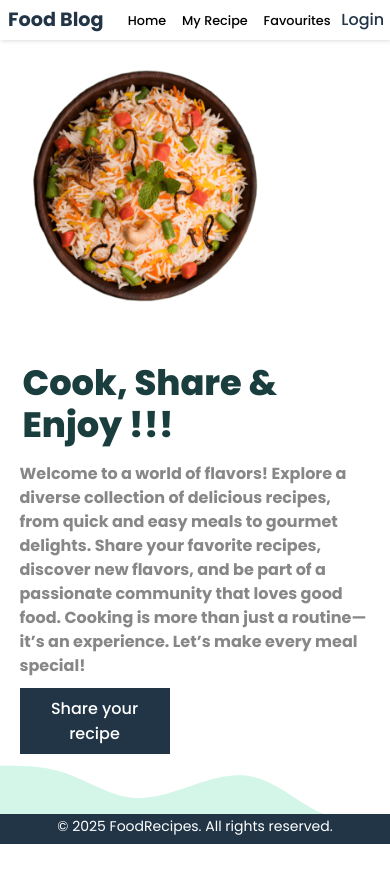
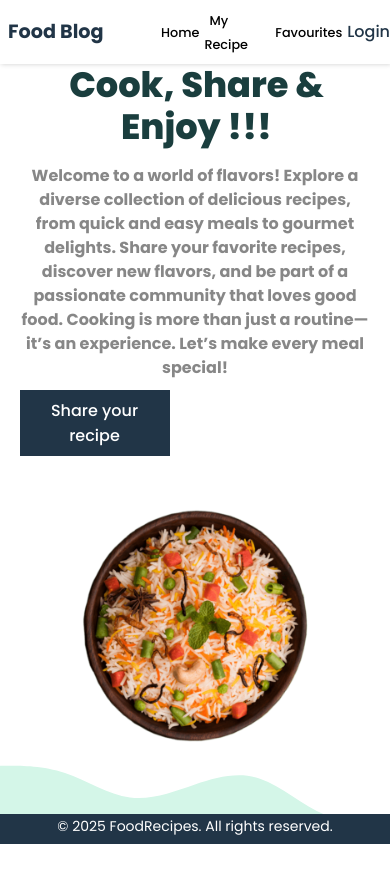
Before and after one commit to Prerana266/deploying-recipe-sharing-platform, a React (Vite) app in the folder frontend/food-blog-app/: page /favRecipe in a window 390 px wide. Shown: the top 882 px of the page. Built offline with nearby package versions, Linux system fonts and the light colour scheme; the HTML template or start-up script is replaced by a standard one.

Commit message:
Update App.css

```diff
--- a/frontend/food-blog-app/src/App.css
+++ b/frontend/food-blog-app/src/App.css
@@ -474,31 +474,91 @@ section{
     top: 15%;
   }
 }
+
+
+
+
+
+
 /* Mobile: 320px - 767px */
 @media (max-width: 767px) {
-  /* ... (keep your existing mobile styles) ... */
-
-  /* Add image responsiveness */
-  .home .right img {
-    width: 250px;  /* Reduced from 320px */
-    height: auto;  /* Maintain aspect ratio */
-    max-width: 100%; /* Prevent overflow */
+  /* Header adjustments (keep existing) */
+  header ul {
+    width: 60%;
+    height: auto;
+    padding: 0.5rem 0;
   }
 
-  /* Optional: Adjust home section layout */
+  header h2 {
+    font-size: 1.2rem;
+    margin-left: 0.5rem;
+  }
+
+  /* Home section - NEW LAYOUT */
+  .home {
+    flex-direction: column;
+    gap: 2rem;
+    margin-top: 4rem;
+  }
+
+  /* Image responsiveness - UPDATED */
+  .home .right img {
+    width: 100%;
+    max-width: 280px; /* Slightly larger than 250px for better visibility */
+    height: auto;
+    margin: 0 auto; /* Center image */
+    display: block;
+  }
+
+  /* Text container adjustments */
+  .home .left h1 {
+    width: 100%;
+    font-size: 2.2rem;
+    line-height: 1.2;
+    text-align: center; /* Optional: Center align for mobile */
+  }
+
+  .home .left h4 {
+    font-size: 1rem;
+    text-align: center; /* Optional */
+  }
+
+  /* Remove order:-1 since we want image BELOW text */
   .home .right {
-    order: -1; /* Move image above text if needed */
-    margin-bottom: 1rem;
+    margin-top: 1rem;
+    order: 1; /* Explicitly set image to appear after text */
   }
 }
 
 /* Tablet: 768px - 1023px */
 @media (min-width: 768px) and (max-width: 1023px) {
-  /* ... (keep your existing tablet styles) ... */
+  /* Header (keep existing) */
+  header ul {
+    width: 50%;
+  }
 
-  /* Adjust image size for tablets */
+  /* Home section adjustments */
+  .home {
+    gap: 3rem; /* Reduced from 4rem for better proportions */
+  }
+
+  /* Image scaling - UPDATED */
   .home .right img {
-    width: 280px;
+    width: 100%;
+    max-width: 300px; /* Between mobile and desktop size */
     height: auto;
   }
+
+  /* Text adjustments */
+  .home .left h1 {
+    width: 100%;
+    font-size: 2.5rem; /* Slightly smaller than desktop */
+  }
 }
+
+/* NEW: Very small mobile enhancement */
+@media (max-width: 400px) {
+  .home .right img {
+    max-width: 250px; /* Smaller for tiny screens */
+  }
+}
```
